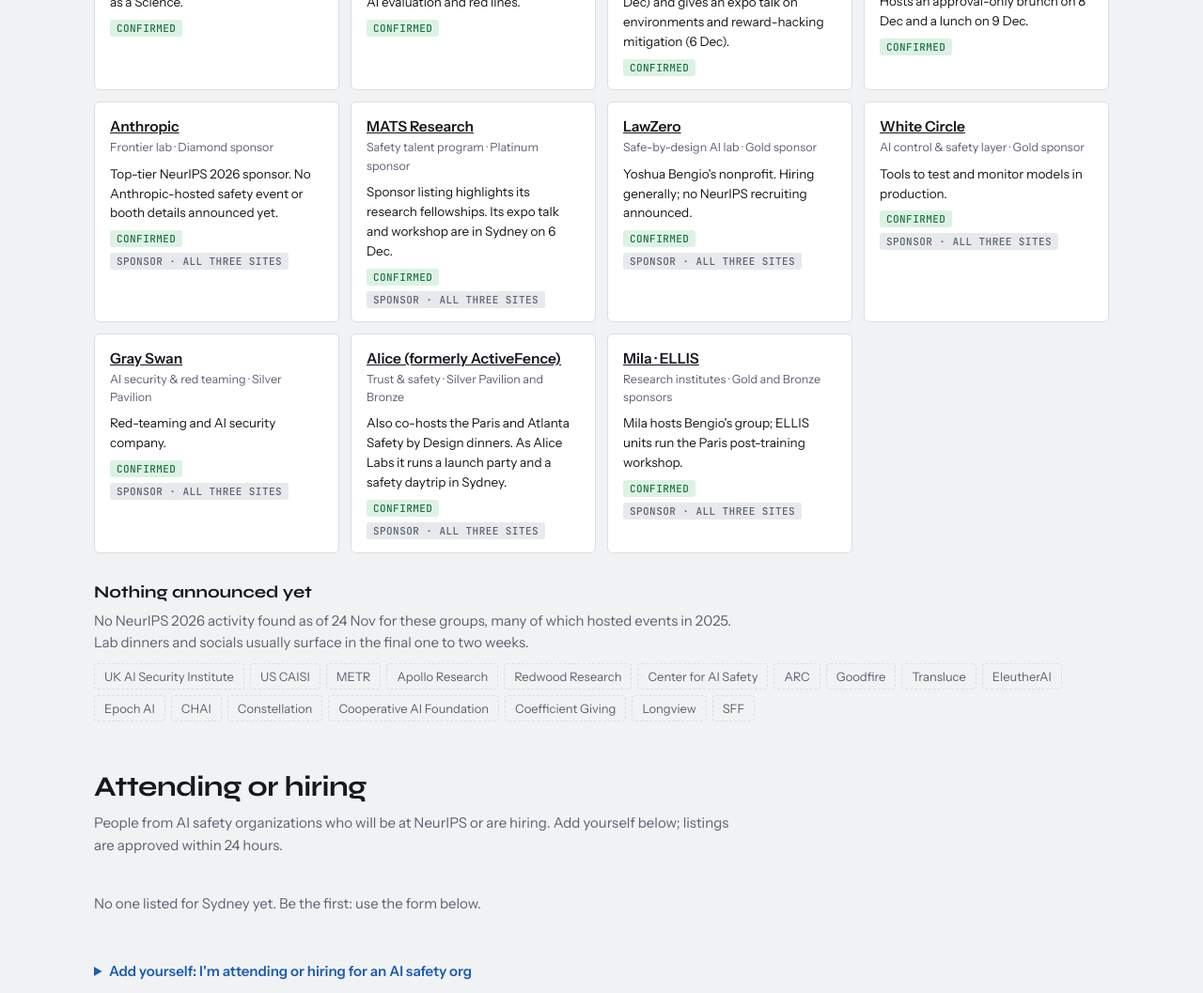
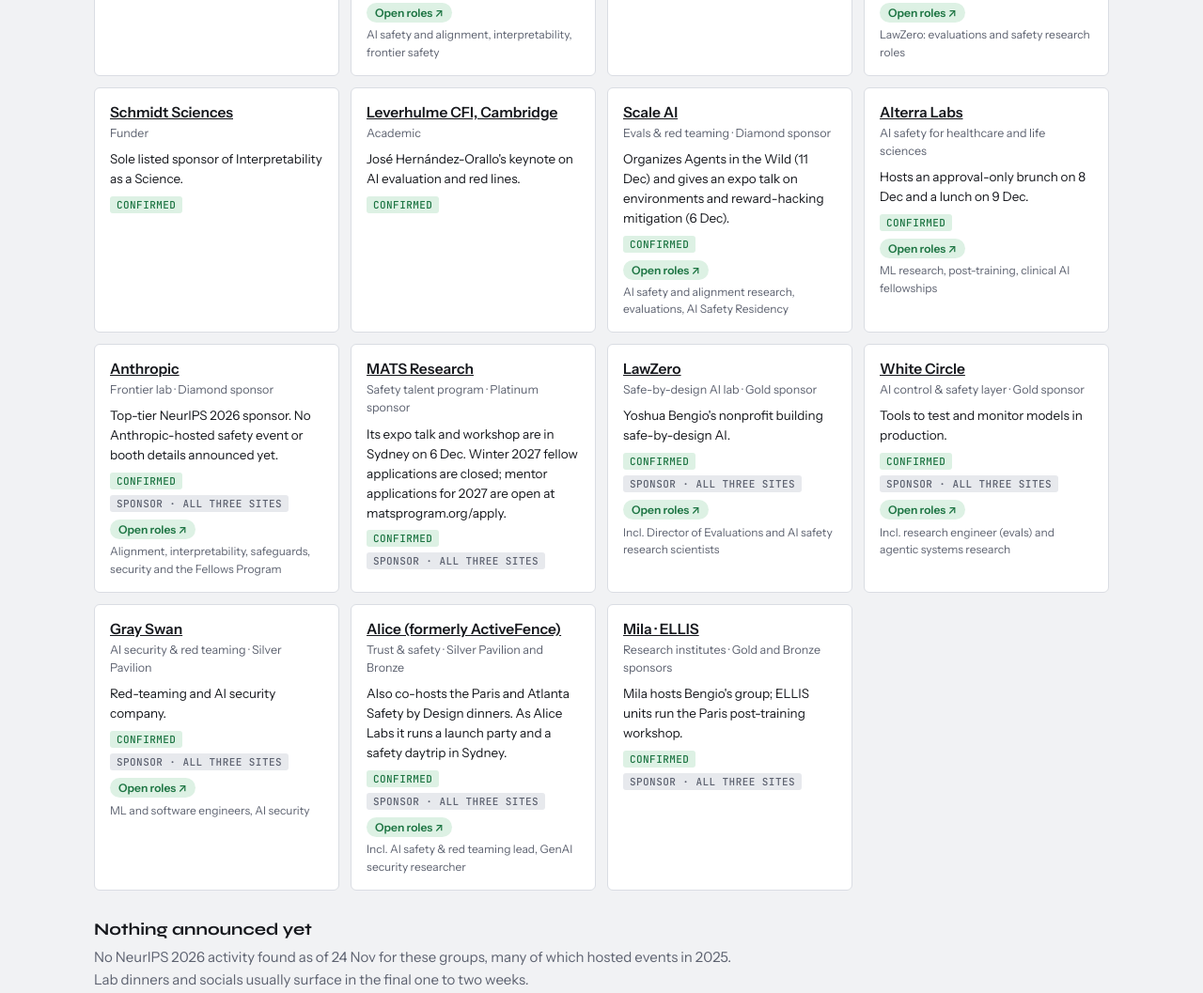
Before and after one commit to varchanaiyer/neurips-2026-safety-week, a plain HTML site: page index.html in a window 1280 px wide. Shown: the part 5703-6760 px from the top of the page at 94% size. Drawn offline with Linux system fonts and the light colour scheme.

Commit message:
Tag orgs with open roles (checked 27 Nov 2026); MATS applications note
Co-Authored-By: Claude Opus 5.5 <noreply@anthropic.com>

```diff
--- a/index.html
+++ b/index.html
@@ -216,6 +216,9 @@ section.block{padding-block:40px 6px;scroll-margin-top:110px}
 .chip.t{font-size:12.5px;padding:4px 10px;border-style:dashed}
 .chip.t[aria-pressed="true"]{border-style:solid;background:var(--accent);border-color:var(--accent);color:var(--surface)}
 .tag.topic{background:transparent;border:1px dashed var(--line)}
+.jobs{display:inline-flex;align-items:center;gap:4px;font:600 12px var(--body);color:var(--ok);background:var(--ok-bg);padding:3px 9px;border-radius:999px;text-decoration:none;margin-top:8px}
+.jobs:hover{text-decoration:underline}
+.jobs-d{display:block;font-size:12px;color:var(--muted);margin-top:4px}
 .tag.clash{background:var(--bad-bg);color:var(--bad);text-transform:none;letter-spacing:0;font-family:var(--body);font-size:12px}
 .ev .time .mine{color:var(--accent);font-weight:500}
 
@@ -375,7 +378,7 @@ footer p{margin:4px 0;max-width:80ch}
   <section class="block" id="orgs">
     <div class="wrap">
       <div class="sechead"><h2>Who's there</h2><span class="count" id="orgCount"></span></div>
-      <p class="intro">Organizations confirmed from the official program, the NeurIPS sponsor list and event pages. The sponsor list is the same for all three sites, so sponsors appear under every city; booth locations are not published. No organization has publicly announced recruiting at NeurIPS 2026 yet.</p>
+      <p class="intro">Organizations confirmed from the official program, the NeurIPS sponsor list and event pages. The sponsor list is the same for all three sites, so sponsors appear under every city; booth locations are not published. Orgs marked <b>Open roles</b> have jobs or applications open on their own careers page (checked 27 Nov 2026). That doesn't mean they're interviewing at the conference: none has announced NeurIPS recruiting.</p>
       <div class="grid" id="orgList"></div>
       <h3 style="font-size:18px;margin-top:28px">Nothing announced yet</h3>
       <p class="intro" style="margin-bottom:0">No NeurIPS 2026 activity found as of 24 Nov for these groups, many of which hosted events in 2025. Lab dinners and socials usually surface in the final one to two weeks.</p>
@@ -638,13 +641,13 @@ const EVENTS = [
 
 const ORGS = [
   {c:"sydney",n:"Gradient Institute",ty:"Australian responsible-AI nonprofit",r:"Hosts the Frontier AI Evaluation and Red Teaming panel.",cf:"Confirmed",u:"https://luma.com/h88d5x3l"},
- {c:"sydney",n:"FAR.AI",ty:"Safety research nonprofit",r:"Co-hosts the Gradient panel; Karl Berzins and Jasper Timm speak. No NeurIPS Alignment Workshop this year.",cf:"Confirmed",u:"https://far.ai/events"},
+ {c:"sydney",n:"FAR.AI",ty:"Safety research nonprofit",r:"Co-hosts the Gradient panel; Karl Berzins and Jasper Timm speak. No NeurIPS Alignment Workshop this year.",cf:"Confirmed",u:"https://far.ai/events",jobs:{u:"https://www.far.ai/careers",d:"Frontier safety leads, red team, deception research"}},
  {c:"sydney",n:"Australian AI Safety Institute",ty:"Government",r:"Paul Salmon speaks at the Gradient × FAR.AI panel.",cf:"Confirmed",u:"https://luma.com/h88d5x3l"},
  {c:"sydney",n:"Sydney AI Safety Space",ty:"Local safety community",r:"Hosts the Networking Night, the Collabs & Co-Founders café and Alignment After Hours on 11 Dec.",cf:"Confirmed",u:"https://luma.com/qw32xqfa"},
  {c:"sydney",n:"PauseAI Australia",ty:"Advocacy",r:"Planned presence outside a Sydney conference location. Day not set.",cf:"Confirmed",u:"https://luma.com/6ridtv1g"},
- {c:"sydney",n:"Google DeepMind",ty:"Frontier lab",r:"Been Kim speaks at Interpretability as a Science; Satinder Singh's alignment keynote.",cf:"Confirmed",u:"https://interpscience.github.io/"},
+ {c:"sydney",n:"Google DeepMind",ty:"Frontier lab",r:"Been Kim speaks at Interpretability as a Science; Satinder Singh's alignment keynote.",cf:"Confirmed",u:"https://interpscience.github.io/",jobs:{u:"https://www.google.com/about/careers/applications/jobs/results?company=DeepMind&q=safety",d:"AI safety and alignment, interpretability, frontier safety"}},
  {c:"sydney",n:"Meta Superintelligence Labs",ty:"Frontier lab",r:"Speakers and panelists at Agents in the Wild.",cf:"Confirmed",u:"https://agentwild-workshop.github.io/neurips2026/"},
- {c:"sydney",n:"LawZero / Mila · Berkeley RDI",ty:"Safety research",r:"Bengio and Song speak at Agents in the Wild and co-organize Dynamic Alignment.",cf:"Confirmed",u:"https://agentwild-workshop.github.io/neurips2026/"},
+ {c:"sydney",n:"LawZero / Mila · Berkeley RDI",ty:"Safety research",r:"Bengio and Song speak at Agents in the Wild and co-organize Dynamic Alignment.",cf:"Confirmed",u:"https://agentwild-workshop.github.io/neurips2026/",jobs:{u:"https://job-boards.greenhouse.io/lawzero",d:"LawZero: evaluations and safety research roles"}},
  {c:"sydney",n:"Schmidt Sciences",ty:"Funder",r:"Sole listed sponsor of Interpretability as a Science.",cf:"Confirmed",u:"https://interpscience.github.io/"},
  {c:"sydney",n:"Leverhulme CFI, Cambridge",ty:"Academic",r:"José Hernández-Orallo's keynote on AI evaluation and red lines.",cf:"Confirmed",u:NC+"loc/sydney/eventlistwithbios/Invited%20Talk"},
  {c:"atlanta",n:"GLG Frontier",ty:"Evals industry",r:"Hosts the Can We Trust the Grader? evals drinks.",cf:"Confirmed",u:"https://luma.com/7bj9cpmq"},
@@ -652,20 +655,20 @@ const ORGS = [
  {c:"atlanta",n:"Anthropic (speaker)",ty:"Frontier lab",r:"A third-party list names an Anthropic-affiliated invited speaker at the AI-Native Academia workshop (12 Dec).",cf:"Unverified",u:"https://agentjesse.ai/lists/neurips-2026-companies"},
  {c:"paris",n:"AI Circle × Alice",ty:"Trust & safety industry",r:"Hosts the Safety by Design dinner and panel.",cf:"Confirmed",u:"https://luma.com/ai-2xao"},
  {c:"paris",n:"ELLIS Units Paris & Oxford",ty:"Academic network",r:"Run the LLM post-training workshop that brings in safety researchers.",cf:"Confirmed",u:"https://ellis.eu/events/neurips-2026-workshop-foundations-of-llm-post-training-in-changing-environments"},
- {c:"paris",n:"CeSIA",ty:"French AI safety center",r:"No NeurIPS side event found yet.",cf:"Not announced",u:""}
+ {c:"paris",n:"CeSIA",ty:"French AI safety center",r:"No NeurIPS side event found yet.",cf:"Not announced",u:"https://www.cesia.org/en/",jobs:{u:"https://www.cesia.org/en/careers/",d:"Technical AI governance researcher (closes 15 Dec) and more"}}
 ];
  ORGS.push(
- {c:"all",n:"Anthropic",ty:"Frontier lab · Diamond sponsor",r:"Top-tier NeurIPS 2026 sponsor. No Anthropic-hosted safety event or booth details announced yet.",cf:"Confirmed",u:"https://neurips.cc/virtual/2026/loc/sydney/sponsor_list"},
- {c:"all",n:"MATS Research",ty:"Safety talent program · Platinum sponsor",r:"Sponsor listing highlights its research fellowships. Its expo talk and workshop are in Sydney on 6 Dec.",cf:"Confirmed",u:"https://neurips.cc/virtual/2026/loc/sydney/sponsor_list"},
- {c:"all",n:"LawZero",ty:"Safe-by-design AI lab · Gold sponsor",r:"Yoshua Bengio's nonprofit. Hiring generally; no NeurIPS recruiting announced.",cf:"Confirmed",u:"https://job-boards.greenhouse.io/lawzero"},
- {c:"all",n:"White Circle",ty:"AI control & safety layer · Gold sponsor",r:"Tools to test and monitor models in production.",cf:"Confirmed",u:"https://neurips.cc/virtual/2026/loc/sydney/sponsor_list"},
- {c:"all",n:"Gray Swan",ty:"AI security & red teaming · Silver Pavilion",r:"Red-teaming and AI security company.",cf:"Confirmed",u:"https://neurips.cc/virtual/2026/loc/sydney/sponsor_list"},
- {c:"all",n:"Alice (formerly ActiveFence)",ty:"Trust & safety · Silver Pavilion and Bronze",r:"Also co-hosts the Paris and Atlanta Safety by Design dinners. As Alice Labs it runs a launch party and a safety daytrip in Sydney.",cf:"Confirmed",u:"https://neurips.cc/virtual/2026/loc/sydney/sponsor_list"},
+ {c:"all",n:"Anthropic",ty:"Frontier lab · Diamond sponsor",r:"Top-tier NeurIPS 2026 sponsor. No Anthropic-hosted safety event or booth details announced yet.",cf:"Confirmed",u:"https://neurips.cc/virtual/2026/loc/sydney/sponsor_list",jobs:{u:"https://www.anthropic.com/jobs",d:"Alignment, interpretability, safeguards, security and the Fellows Program"}},
+ {c:"all",n:"MATS Research",ty:"Safety talent program · Platinum sponsor",r:"Its expo talk and workshop are in Sydney on 6 Dec. Winter 2027 fellow applications are closed; mentor applications for 2027 are open at matsprogram.org/apply.",cf:"Confirmed",u:"https://neurips.cc/virtual/2026/loc/sydney/sponsor_list"},
+ {c:"all",n:"LawZero",ty:"Safe-by-design AI lab · Gold sponsor",r:"Yoshua Bengio's nonprofit building safe-by-design AI.",cf:"Confirmed",u:"https://job-boards.greenhouse.io/lawzero",jobs:{u:"https://job-boards.greenhouse.io/lawzero",d:"Incl. Director of Evaluations and AI safety research scientists"}},
+ {c:"all",n:"White Circle",ty:"AI control & safety layer · Gold sponsor",r:"Tools to test and monitor models in production.",cf:"Confirmed",u:"https://neurips.cc/virtual/2026/loc/sydney/sponsor_list",jobs:{u:"https://whitecircle.com/careers",d:"Incl. research engineer (evals) and agentic systems research"}},
+ {c:"all",n:"Gray Swan",ty:"AI security & red teaming · Silver Pavilion",r:"Red-teaming and AI security company.",cf:"Confirmed",u:"https://neurips.cc/virtual/2026/loc/sydney/sponsor_list",jobs:{u:"https://www.grayswan.ai/careers",d:"ML and software engineers, AI security"}},
+ {c:"all",n:"Alice (formerly ActiveFence)",ty:"Trust & safety · Silver Pavilion and Bronze",r:"Also co-hosts the Paris and Atlanta Safety by Design dinners. As Alice Labs it runs a launch party and a safety daytrip in Sydney.",cf:"Confirmed",u:"https://neurips.cc/virtual/2026/loc/sydney/sponsor_list",jobs:{u:"https://alice.io/careers",d:"Incl. AI safety & red teaming lead, GenAI security researcher"}},
  {c:"all",n:"Mila · ELLIS",ty:"Research institutes · Gold and Bronze sponsors",r:"Mila hosts Bengio's group; ELLIS units run the Paris post-training workshop.",cf:"Confirmed",u:"https://neurips.cc/virtual/2026/loc/sydney/sponsor_list"},
- {c:"sydney",n:"Scale AI",ty:"Evals & red teaming · Diamond sponsor",r:"Organizes Agents in the Wild (11 Dec) and gives an expo talk on environments and reward-hacking mitigation (6 Dec).",cf:"Confirmed",u:"https://agentwild-workshop.github.io/neurips2026/"},
- {c:"sydney",n:"Alterra Labs",ty:"AI safety for healthcare and life sciences",r:"Hosts an approval-only brunch on 8 Dec and a lunch on 9 Dec.",cf:"Confirmed",u:"https://luma.com/fx8xql0n"},
+ {c:"sydney",n:"Scale AI",ty:"Evals & red teaming · Diamond sponsor",r:"Organizes Agents in the Wild (11 Dec) and gives an expo talk on environments and reward-hacking mitigation (6 Dec).",cf:"Confirmed",u:"https://agentwild-workshop.github.io/neurips2026/",jobs:{u:"https://job-boards.greenhouse.io/scaleai",d:"AI safety and alignment research, evaluations, AI Safety Residency"}},
+ {c:"sydney",n:"Alterra Labs",ty:"AI safety for healthcare and life sciences",r:"Hosts an approval-only brunch on 8 Dec and a lunch on 9 Dec.",cf:"Confirmed",u:"https://luma.com/fx8xql0n",jobs:{u:"https://alterralabs.ai/careers",d:"ML research, post-training, clinical AI fellowships"}},
  {c:"atlanta",n:"AI Circle × Alice",ty:"Trust & safety industry",r:"Hosts Trust at Scale, a private dinner and panel on red teaming, guardrails, evals and agent security.",cf:"Confirmed",u:"https://luma.com/ai-9yem"},
- {c:"paris",n:"Lakera AI · Sondera",ty:"AI security companies",r:"Give demos at the Foundations of Language Model Security workshop on 13 Dec.",cf:"Confirmed",u:"https://flmsec.github.io/"},
+ {c:"paris",n:"Lakera AI · Sondera",ty:"AI security companies",r:"Give demos at the Foundations of Language Model Security workshop on 13 Dec.",cf:"Confirmed",u:"https://flmsec.github.io/",jobs:{u:"https://careers.checkpoint.com/jobs?city=Z%C3%BCrich&city=Zurich",d:"Lakera (now Check Point): AI security and red-team roles in Zürich"}},
  {c:"paris",n:"Microsoft · Palo Alto Networks",ty:"Industry security research",r:"Co-organize the Foundations of Language Model Security workshop on 13 Dec.",cf:"Confirmed",u:"https://flmsec.github.io/"}
 );
 const MISSING = ["UK AI Security Institute","US CAISI","METR","Apollo Research","Redwood Research","Center for AI Safety","ARC","Goodfire","Transluce","EleutherAI","Epoch AI","CHAI","Constellation","Cooperative AI Foundation","Coefficient Giving","Longview","SFF"];
@@ -824,6 +827,7 @@ function renderOrgs(){
     <div class="otype">${esc(o.ty)}</div>
     <p>${esc(o.r)}</p>
     <div class="tags"><span class="tag ${cls[o.cf]}">${esc(o.cf)}</span>${o.c === "all" ? `<span class="tag">Sponsor · all three sites</span>` : ""}</div>
+    ${o.jobs ? `<a class="jobs" href="${esc(o.jobs.u)}" target="_blank" rel="noopener">Open roles ↗</a>${o.jobs.d ? `<span class="jobs-d">${esc(o.jobs.d)}</span>` : ""}` : ""}
   </div>`).join("");
   $("#missing").innerHTML = MISSING.map(m => `<span>${esc(m)}</span>`).join("");
 }
```
